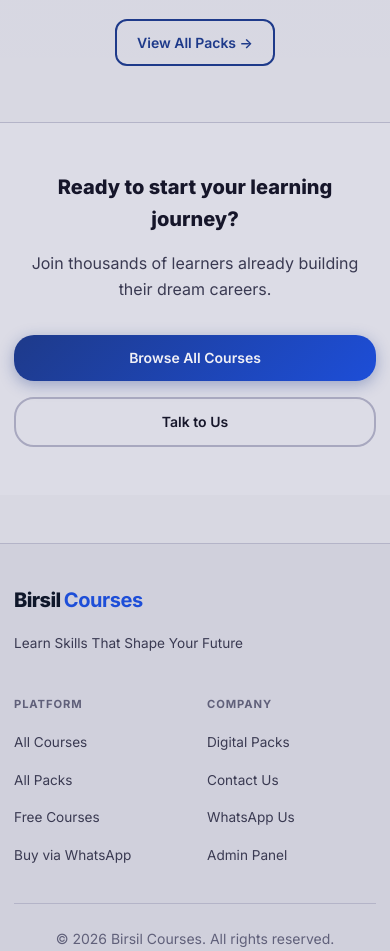
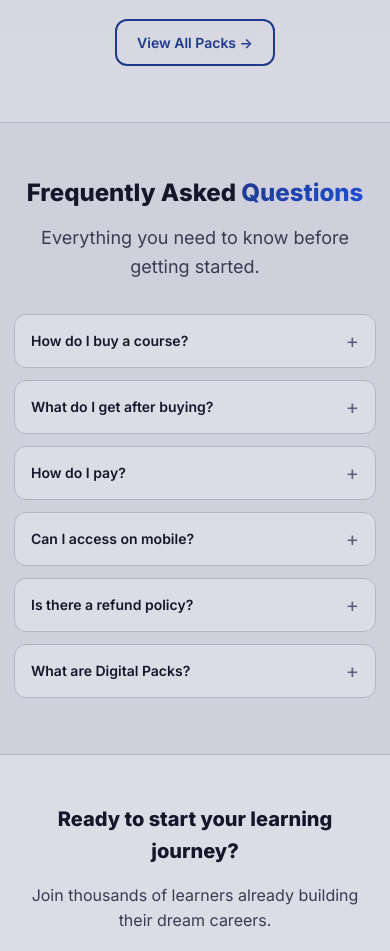
Before and after one commit to maxin3820-jpg/BC, a React (Vite) app: page / in a window 390 px wide. Shown: the part 5280-6231 px from the top of the page. Built offline with nearby package versions, Linux system fonts and the light colour scheme; no server answers.

Commit message:
feat: Add FAQ section to homepage

```diff
--- a/src/pages/Home.css
+++ b/src/pages/Home.css
@@ -587,3 +587,101 @@
     line-height: 1.5;
   }
 }
+
+/* ===== FAQ HOME SECTION ===== */
+.faq-home-section {
+  background: var(--bg-surface);
+  border-top: 1px solid var(--border);
+}
+
+.faq-home-list {
+  max-width: 720px;
+  margin: 0 auto;
+  display: flex;
+  flex-direction: column;
+  gap: 0.75rem;
+}
+
+.faq-home-item {
+  background: var(--bg-card);
+  border: 1px solid var(--border);
+  border-radius: var(--radius-md);
+  overflow: hidden;
+  transition: border-color 0.2s ease;
+}
+
+.faq-home-item.open {
+  border-color: var(--primary);
+}
+
+.faq-home-question {
+  width: 100%;
+  display: flex;
+  align-items: center;
+  justify-content: space-between;
+  gap: 1rem;
+  padding: 1.125rem 1.25rem;
+  background: none;
+  border: none;
+  cursor: pointer;
+  text-align: left;
+  font-size: var(--font-size-base);
+  font-weight: 600;
+  color: var(--text-primary);
+  font-family: var(--font);
+  transition: color 0.2s ease;
+}
+
+.faq-home-item.open .faq-home-question {
+  color: var(--primary);
+}
+
+.faq-home-chevron {
+  font-size: 1.25rem;
+  font-weight: 400;
+  color: var(--text-muted);
+  flex-shrink: 0;
+  line-height: 1;
+  transition: color 0.2s ease;
+}
+
+.faq-home-item.open .faq-home-chevron {
+  color: var(--primary);
+}
+
+.faq-home-answer {
+  padding: 0 1.25rem 1.125rem;
+  border-top: 1px solid var(--border);
+}
+
+.faq-home-answer p {
+  padding-top: 1rem;
+  font-size: var(--font-size-sm);
+  color: var(--text-secondary);
+  line-height: 1.7;
+  margin: 0;
+}
+
+/* Mobile */
+@media (max-width: 480px) {
+  .faq-home-question {
+    padding: 1rem;
+    font-size: var(--font-size-sm);
+  }
+  .faq-home-answer {
+    padding: 0 1rem 1rem;
+  }
+  .faq-home-answer p {
+    font-size: 0.8125rem;
+  }
+}
+
+@media (max-width: 360px) {
+  .faq-home-question {
+    padding: 0.875rem;
+    font-size: 0.8125rem;
+  }
+  .faq-home-answer {
+    padding: 0 0.875rem 0.875rem;
+  }
+}
--- a/src/pages/Home.jsx
+++ b/src/pages/Home.jsx
@@ -1,4 +1,4 @@
-import React from 'react'
+import React, { useState } from 'react'
 import { Link } from 'react-router-dom'
 import CourseCard from '../components/CourseCard/CourseCard'
 import { SkeletonGrid } from '../components/Skeleton/Skeleton'
@@ -7,10 +7,20 @@
 import { useSettings } from '../context/SettingsContext'
 import './Home.css'
 
+const faqs = [
+  { q: 'How do I buy a course?', a: 'Click "Buy on WhatsApp" on any course card and send us a message. We\'ll guide you through the purchase instantly.' },
+  { q: 'What do I get after buying?', a: 'You get lifetime access to the course materials — no expiry, no subscriptions. Yours forever.' },
+  { q: 'How do I pay?', a: 'We accept multiple payment methods. Contact us on WhatsApp and we\'ll share the available options.' },
+  { q: 'Can I access on mobile?', a: 'Yes. Everything works on phone, tablet and desktop. No app needed.' },
+  { q: 'Is there a refund policy?', a: 'We offer a 30-day money-back guarantee on all paid courses, no questions asked.' },
+  { q: 'What are Digital Packs?', a: 'Packs are bundles of premium digital products — templates, design kits, code snippets and more. Buy once, use forever.' },
+]
+
 const Home = () => {
   const { courses, loading: coursesLoading } = useCourses()
   const { packs, loading: packsLoading } = usePacks()
   const { settings } = useSettings()
+  const [openFaq, setOpenFaq] = useState(null)
   return (
     <div className="home">
 
@@ -126,6 +136,35 @@
         </div>
       </section>
 
+      {/* ===== FAQ ===== */}
+      <section className="section faq-home-section">
+        <div className="container">
+          <div className="section-header">
+            <h2 className="section-title">Frequently Asked <span className="gradient-text">Questions</span></h2>
+            <p className="section-subtitle">Everything you need to know before getting started.</p>
+          </div>
+          <div className="faq-home-list">
+            {faqs.map((faq, i) => (
+              <div key={i} className={`faq-home-item ${openFaq === i ? 'open' : ''}`}>
+                <button
+                  className="faq-home-question"
+                  onClick={() => setOpenFaq(openFaq === i ? null : i)}
+                  aria-expanded={openFaq === i}
+                >
+                  <span>{faq.q}</span>
+                  <span className="faq-home-chevron">{openFaq === i ? '−' : '+'}</span>
+                </button>
+                {openFaq === i && (
+                  <div className="faq-home-answer">
+                    <p>{faq.a}</p>
+                  </div>
+                )}
+              </div>
+            ))}
+          </div>
+        </div>
+      </section>
+
       {/* ===== CTA BANNER ===== */}
       <section className="cta-banner">
         <div className="container">
```
